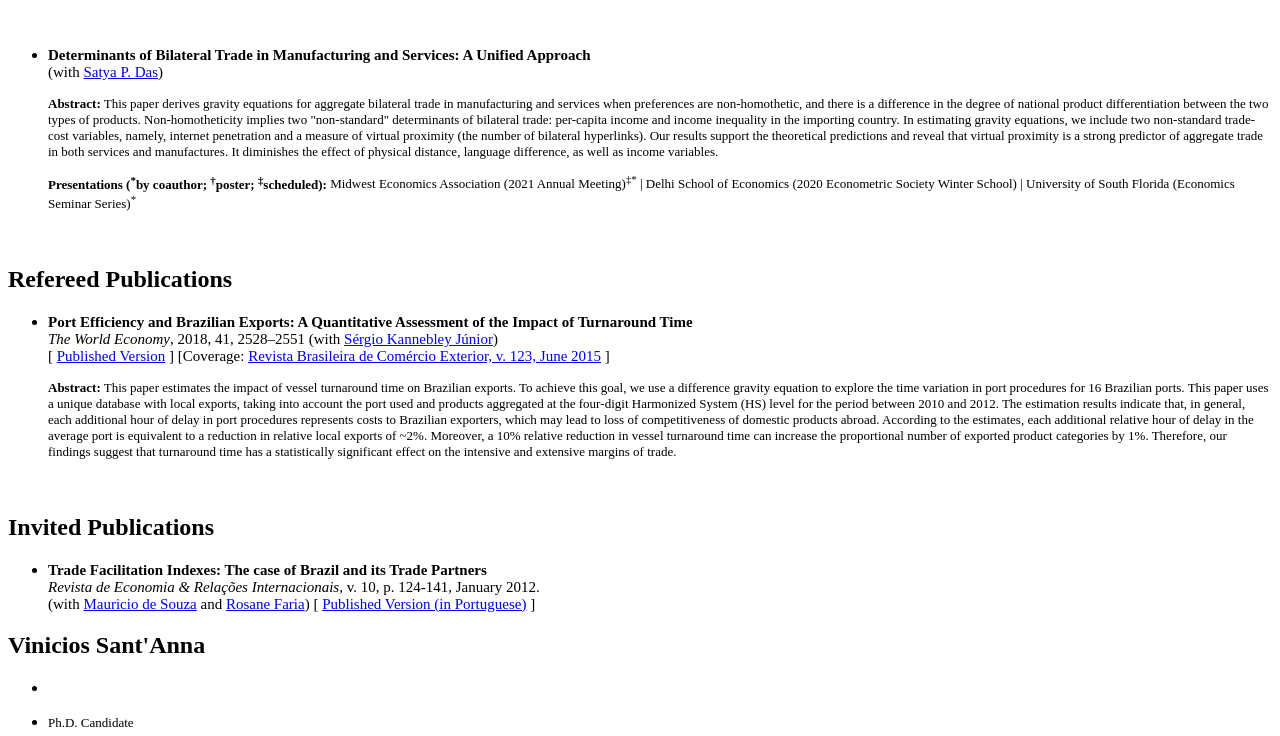
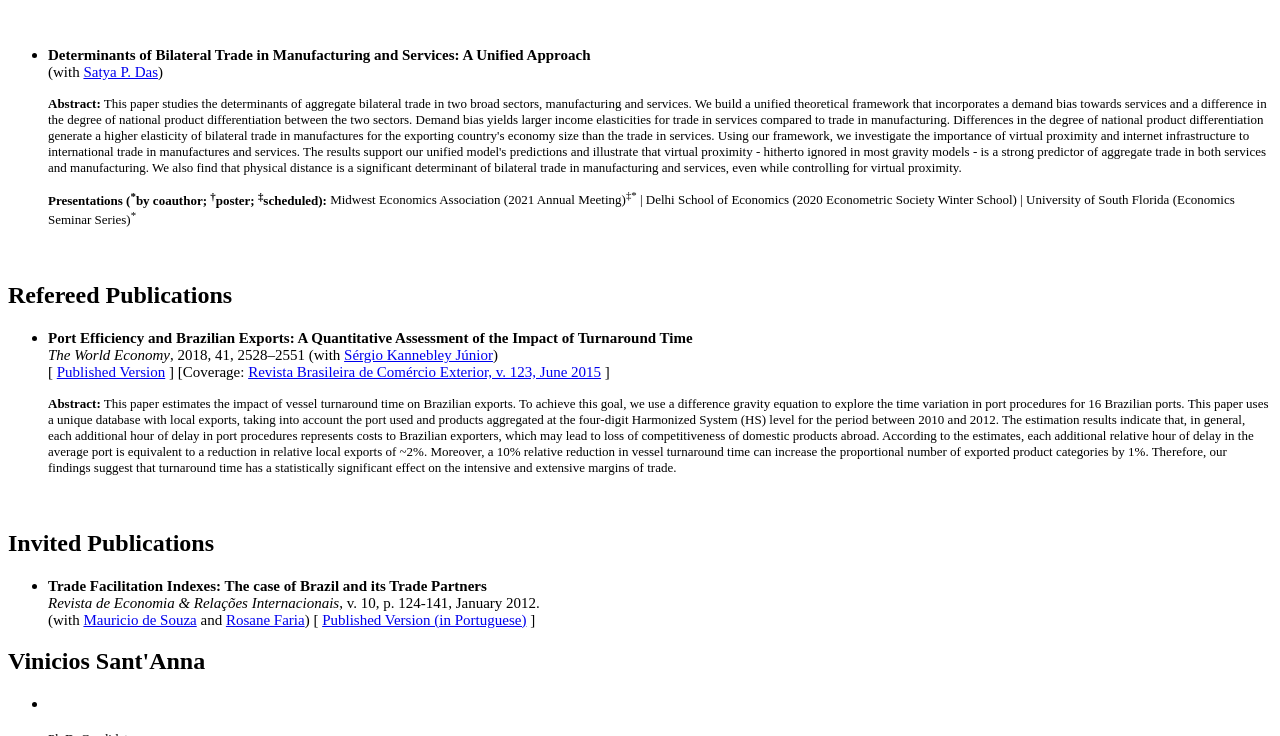
Before and after one commit to vpsantanna/vpsantanna.github.io, a Jekyll site: the page built from 2-research.md, in a window 1280 px wide and 900 px high, scrolled down 873 px, cut to the strip 164-900 px from the top of the window. Built offline with Jekyll 4.4.1, drawn with Linux system fonts in a browser that asks for light colours; a script that is not in the unit is left out.

Commit message:
Update 2-research.md

```diff
--- a/2-research.md
+++ b/2-research.md
@@ -35,7 +35,7 @@ permalink: /research/
 
 - <p style="font-size:15px"><b>Determinants of Bilateral Trade in Manufacturing and Services: A Unified Approach</b><br> (with <a href="https://www.satyapdas.com" target="_blank">Satya P. Das</a>)</p>
 
-   <p style="font-size:13px"><b>Abstract:</b> This paper derives gravity equations for aggregate bilateral trade in manufacturing and services when preferences are non-homothetic, and there is a difference in the degree of national product differentiation between the two types of products.  Non-homotheticity implies two "non-standard" determinants of bilateral trade: per-capita income and income inequality in the importing country. In estimating gravity equations, we include two non-standard trade-cost variables, namely, internet penetration and a measure of virtual proximity (the number of bilateral hyperlinks). Our results support the theoretical predictions and reveal that virtual proximity is a strong predictor of aggregate trade in both services and manufactures. It diminishes the effect of physical distance, language difference, as well as income variables.</p>
+   <p style="font-size:13px"><b>Abstract:</b> This paper studies the determinants of aggregate bilateral trade in two broad sectors, manufacturing and services. We build a unified theoretical framework that incorporates a demand bias towards services and a difference in the degree of national product differentiation between the two sectors. Demand bias yields larger income elasticities for trade in services compared to trade in manufacturing.  Differences in the degree of national product differentiation generate a higher elasticity of bilateral trade in manufactures for the exporting country's economy size than the trade in services. Using our framework, we investigate the importance of virtual proximity and internet infrastructure to international trade in manufactures and services. The results support our unified model's predictions and illustrate that virtual proximity - hitherto ignored in most gravity models - is a strong predictor of aggregate trade in both services and manufacturing. We also find that physical distance is a significant determinant of bilateral trade in manufacturing and services, even while controlling for virtual proximity.</p>
 
    <p style="font-size:13px"><strong>Presentations (<sup>*</sup>by coauthor; <sup>&#8224;</sup>poster; <sup>&#8225;</sup>scheduled):</strong> Midwest Economics Association (2021 Annual Meeting)<sup>&#8225;*</sup> | Delhi School of Economics (2020 Econometric Society Winter School) | University of South Florida (Economics Seminar Series)<sup>*</sup> </p>
 
```
